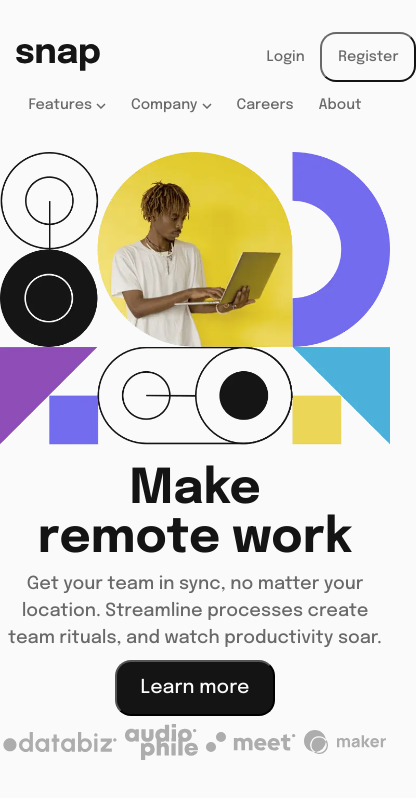
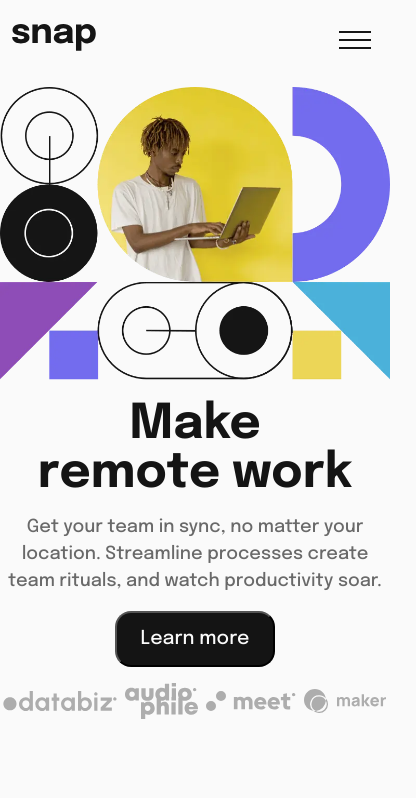
Before and after one commit to talhaejaz07/fm-dropdown-navigation, a React (Create React App) app: page / in a window 390 px wide. Shown: the top 798 px of the page, 416 px wide, since content can reach past the window. Built offline with nearby package versions, Linux system fonts and the light colour scheme.

Commit message:
onclick resolve

```diff
--- a/src/components/Header/Header.jsx
+++ b/src/components/Header/Header.jsx
@@ -1,14 +1,24 @@
-import React from "react";
+import React, { useState } from "react";
 import "./HeaderStyles.css";
 import Logo from "../../images/logo.svg";
 import TodoIcon from "../../images/icon-todo.svg";
 import CalenderIcon from "../../images/icon-calendar.svg";
 import RemindersIcon from "../../images/icon-reminders.svg";
 import PlanningIcon from "../../images/icon-planning.svg";
+import BurgerButton from "../../images/icon-menu.svg";
+import CloseButton from "../../images/icon-close-menu.svg";
 
 export const Header = () => {
+  const [click, setClick] = useState(false);
+
+  function ClickHandler() {
+    setClick(!click);
+  }
+  console.log(click);
   return (
-    <header className="header-container header-grid">
+    <>
+      {/* Desktop Header */}
+      <header className="header-container header-grid desktop-design">
         <img src={Logo} alt="logo" />
         <ul className="header-link-list">
           <li className="header-link arrow">
@@ -70,5 +80,29 @@ export const Header = () => {
 
         <button className="header-button">Register</button>
       </header>
+
+      {/* Mobile Header */}
+      <header className="mobile-header-container mobile-design">
+        <img src={Logo} alt="logo" />
+        <div className="menu-button">
+          <img
+            onClick={ClickHandler}
+            className={
+              click ? "menu-burger-button opacity-none" : "menu-burger-button"
+            }
+            src={BurgerButton}
+            alt="BurgerButton"
+          />
+          <img
+            onClick={ClickHandler}
+            className={
+              click ? "menu-close-button" : "menu-close-button opacity-none"
+            }
+            src={CloseButton}
+            alt="CloseButton"
+          />
+        </div>
+      </header>
+    </>
   );
 };
--- a/src/components/Header/HeaderStyles.css
+++ b/src/components/Header/HeaderStyles.css
@@ -1,3 +1,5 @@
+/* Desktop Header */
+
 .header-container {
   margin-top: 2rem;
   width: min(90rem, 100vw - 2rem);
@@ -133,3 +135,39 @@ li {
     grid-row: 1/2;
   }
 }
+
+/* Mobile Header */
+
+.mobile-header-container {
+  margin-top: 1.5rem;
+  margin-left: 0.75rem;
+  position: relative;
+}
+
+.menu-burger-button,
+.menu-close-button {
+  position: absolute;
+  right: 5%;
+  top: 50%;
+  transform: translateY(-50%);
+}
+
+.opacity-none {
+  opacity: 0;
+  transition-property: opacity;
+  transition-duration: 250ms;
+}
+
+/* Design Switcher */
+
+@media only screen and (min-width: 577px) {
+  .mobile-design {
+    display: none;
+  }
+}
+
+@media only screen and (max-width: 576px) {
+  .desktop-design {
+    display: none;
+  }
+}
--- a/src/components/Hero/Hero.jsx
+++ b/src/components/Hero/Hero.jsx
@@ -29,8 +29,8 @@ export const Hero = () => {
         </div>
       </div>
       <picture>
-        <source srcset={ImageDesktop} media="(min-width: 577px)" />
-        <source srcset={ImageMobile} media="(max-width: 576px)" />
+        <source srcSet={ImageDesktop} media="(min-width: 577px)" />
+        <source srcSet={ImageMobile} media="(max-width: 576px)" />
         <img className="hero-image" src={ImageDesktop} alt="HeroImage" />
       </picture>
     </section>
--- a/src/components/Hero/HeroStyles.css
+++ b/src/components/Hero/HeroStyles.css
@@ -70,7 +70,7 @@ h1 {
   .hero-description {
     margin-top: 0;
     margin-right: 0;
-    gap: 0.5rem;
+    gap: 1rem;
     align-items: center;
   }
 
```
Also changed, not shown: src/images/icon-close-menu.svg (renamed from Design Files/images/icon-close-menu.svg), src/images/icon-menu.svg (renamed from Design Files/images/icon-menu.svg). Lines whose indentation alone changed are shown as unchanged.
